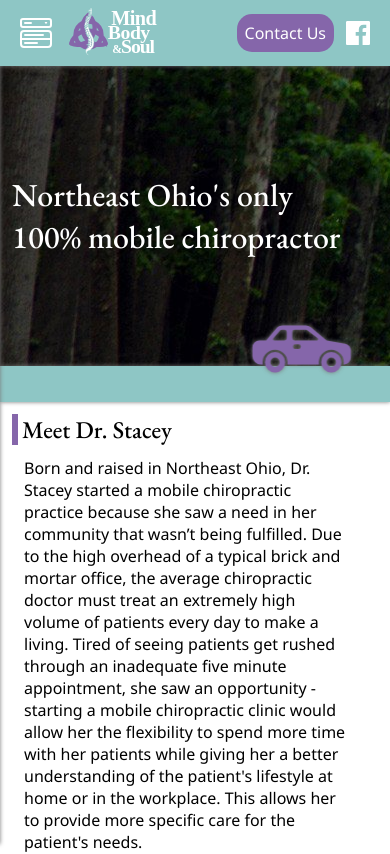
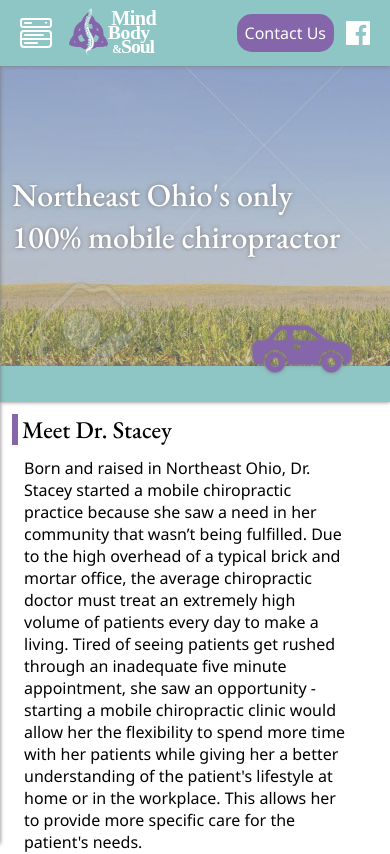
Before and after one commit to bobbygraczyk/mbs, a React (Create React App) app: page / in a window 390 px wide. Shown: the top 854 px of the page. Built offline with nearby package versions, Linux system fonts and the light colour scheme.

Commit message:
Changed home header img

```diff
--- a/src/App.scss
+++ b/src/App.scss
@@ -287,7 +287,7 @@ li::before {
 .home {
   .hero-wrapper {
     background-image: url('./img/forest-road-2.jpg');
-    background-size: 200% 200%;
+    background-size: 200% auto;
     background-position-y: 80%;
     animation-name: homebg;
     animation-duration: 240s;
@@ -826,6 +826,10 @@ li::before {
   .home {
     .hero-wrapper {
       background-size: unset;
+      background-position-y: -1800%;
+      h1 {
+        @include soft-shadow();
+      }
       svg {
         height: 100px;
         bottom: -40px;
```
Also changed, not shown: src/img/forest-road-2.jpg.
